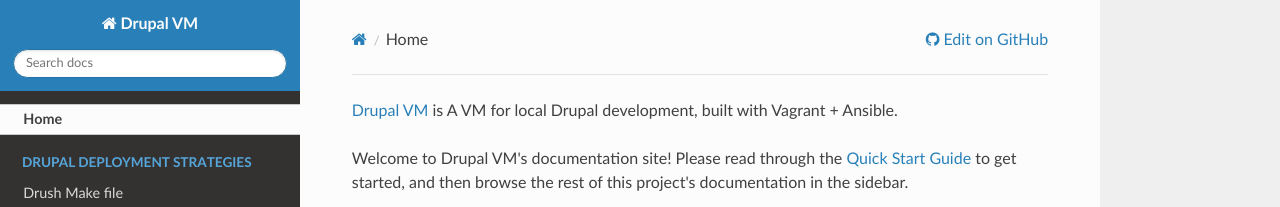
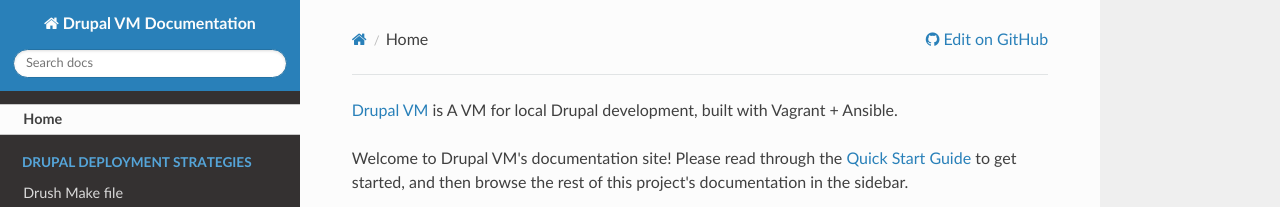
Before and after one commit to geerlingguy/drupal-vm, an MkDocs documentation site: the page built from docs/index.md, in a window 1280 px wide. Shown: the top 207 px of the page. Built offline with MkDocs 1.6.1, drawn with Linux system fonts in a browser that asks for light colours; nearby versions of some CDN libraries; old or Windows-style settings are respelled for this version of MkDocs.

Commit message:
Issue #169: Set site_name correctly for MkDocs.

```diff
--- a/mkdocs.yml
+++ b/mkdocs.yml
@@ -1,4 +1,4 @@
-site_name: Drupal VM
+site_name: Drupal VM Documentation
 
 repo_url: https://github.com/geerlingguy/drupal-vm
 site_description: 'Drupal VM - A VM for local Drupal development, built with Vagrant + Ansible'
```
